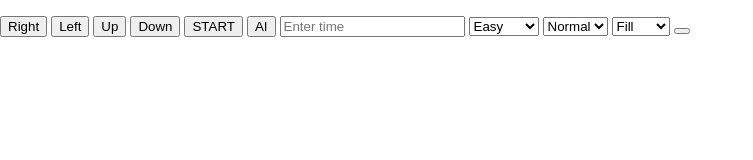
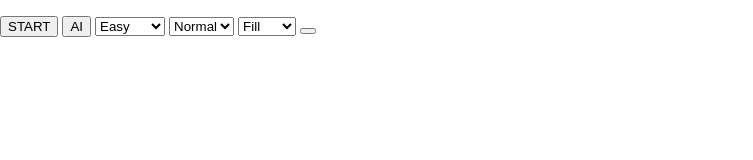
Before and after one commit to JKRuigu/snake_game, a plain HTML site: page index.html in a window 1280 px wide. Shown: the whole page, without its empty margins (0-753 px from the left). Drawn offline with Linux system fonts and the light colour scheme.

Commit message:
Added blocks

```diff
--- a/index.html
+++ b/index.html
@@ -19,13 +19,13 @@
 
    <body id="test">
 	<p>
-		<button onclick="move(0,true)">Right</button>
+		<!--< button onclick="move(0,true)">Right</button>
 		<button onclick="move(0,false)" >Left</button>
 		<button onclick="move(1,true)">Up</button>
-		<button onclick="move(1,false)">Down</button>
+		<button onclick="move(1,false)">Down</button> -->
     <button onclick="start2()" id="start">START</button>
     <button onclick="ai()" id="ai">AI</button>
-    <input type="number" onkeyup="addTime()" name="time" placeholder="Enter time" id="time">
+    <!-- <input type="number" onkeyup="addTime()" name="time" placeholder="Enter time" id="time"> -->
     <select onchange="selectLevel(value);">
       <option value="200">Easy</option>
       <option value="100">Medium</option>
--- a/js/initGame.js
+++ b/js/initGame.js
@@ -49,6 +49,7 @@ displayBackGround = ()=>{
 }
 
 img3.onload=function () {
+
 	displayBackGround();
 }
 
--- a/js/main.js
+++ b/js/main.js
@@ -51,14 +51,20 @@ var imgX = 150;
 var imgY = 150;
 var img2X = 0;
 var img2Y = 0;
-var blocks = [];
+var blocks = [
+{x: 60, y: 50},{x: 70, y: 50},{x: 80, y: 50},{x: 90, y: 50},{x: 100, y: 50},{x: 110, y: 50},{x: 120, y: 50},{x: 130, y: 50},{x: 140, y: 50},{x: 150, y: 50},{x: 160, y: 50},{x: 170, y: 50},{x: 180, y: 50},{x: 190, y: 50},{x: 200, y: 50},{x: 210, y: 50},{x: 220, y: 50},{x: 230, y: 50},{x: 240, y: 50},{x: 250, y: 50},{x: 260, y: 50},{x: 270, y: 50},{x: 280, y: 50},{x: 290, y: 50},{x: 300, y: 50},{x: 310, y: 50},{x: 320, y: 50},{x: 330, y: 50},{x: 340, y: 50},{x: 350, y: 50},{x: 360, y: 50},{x: 370, y: 50},{x: 380, y: 50},{x: 390, y: 50},{x: 400, y: 50},{x: 410, y: 50},{x: 420, y: 50},{x: 430, y: 50},
+{x: 60, y: 430},{x: 70, y: 430},{x: 80, y: 430},{x: 90, y: 430},{x: 100, y: 430},{x: 110, y: 430},{x: 120, y: 430},{x: 130, y: 430},{x: 140, y: 430},{x: 150, y: 430},{x: 160, y: 430},{x: 170, y: 430},{x: 180, y: 430},{x: 190, y: 430},{x: 200, y: 430},{x: 210, y: 430},{x: 220, y: 430},{x: 230, y: 430},{x: 240, y: 430},{x: 250, y: 430},{x: 260, y: 430},{x: 270, y: 430},{x: 280, y: 430},{x: 290, y: 430},{x: 300, y: 430},{x: 310, y: 430},{x: 320, y: 430},{x: 330, y: 430},{x: 340, y: 430},{x: 350, y: 430},{x: 360, y: 430},{x: 370, y: 430},{x: 380, y: 430},{x: 390, y: 430},{x: 400, y: 430},{x: 410, y: 430},{x: 420, y: 430},{x: 430, y: 430}
+];
 var isOver = false;
 var myTimer;
 var isPaused = false;
 var aiType = 2;
 var background = 1;
+var level = 1;
 
-
+// for (var i = m; i <= maxX; i+=sizeX) {
+// 	console.log({"x":i,"y":m});
+// }
 
 // Create random number between the minX and maxY margins;
 createRandom = ()=>{
```
